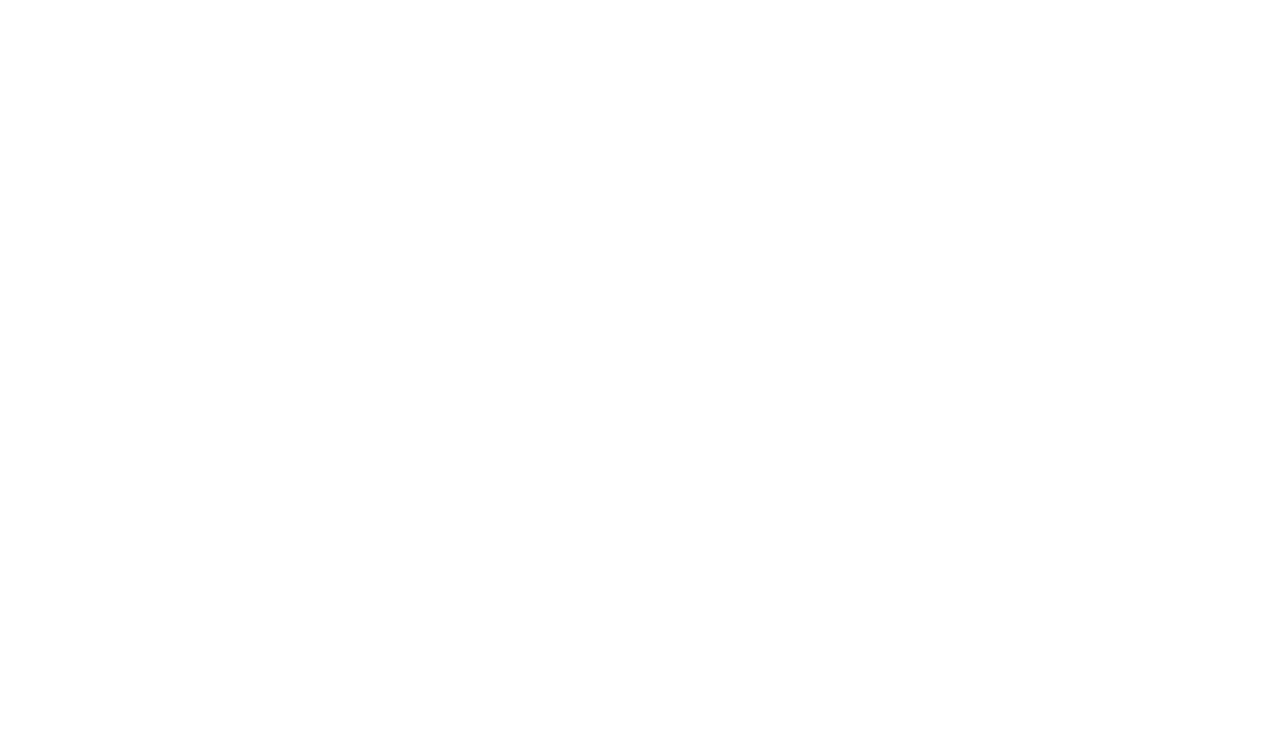
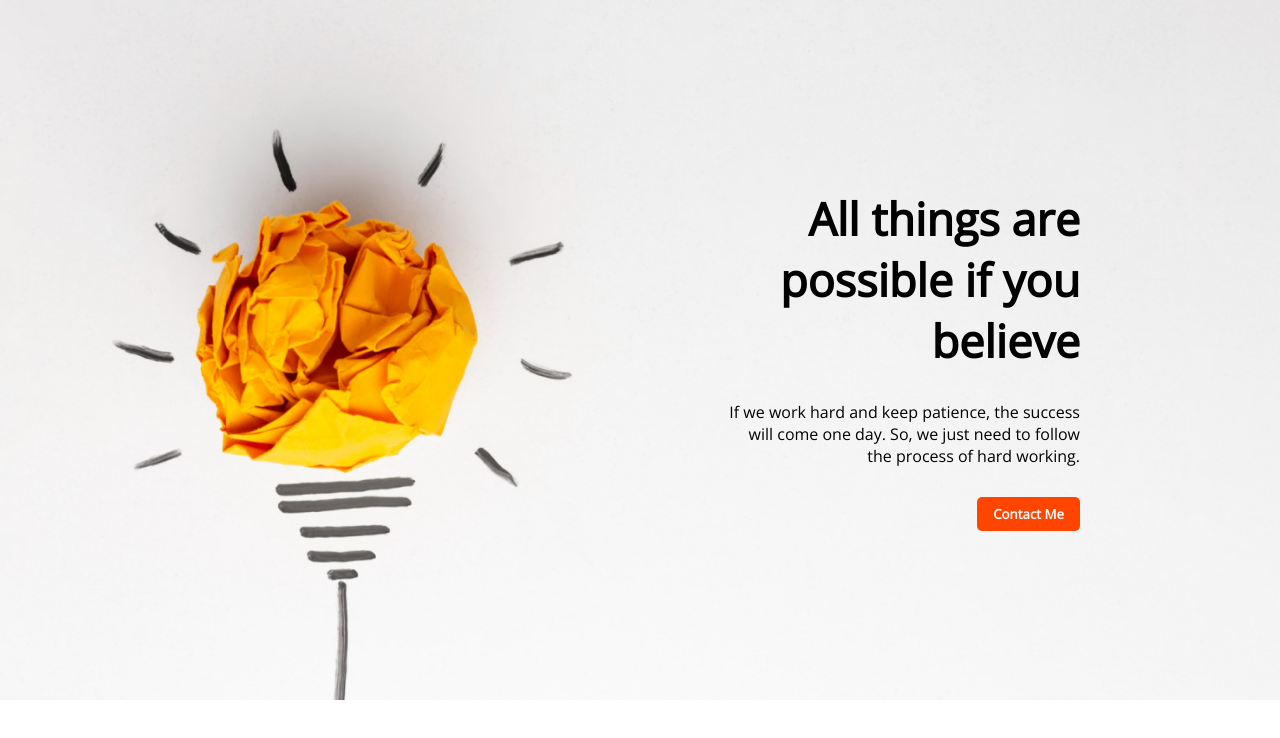
Before and after one commit to Najmul890/new-year-new-me, a plain HTML site: page index.html in a window 1280 px wide. Drawn offline with nearby package versions, Linux system fonts and the light colour scheme.

Commit message:
header section design done

```diff
--- a/index.html
+++ b/index.html
@@ -5,8 +5,22 @@
     <meta http-equiv="X-UA-Compatible" content="IE=edge">
     <meta name="viewport" content="width=device-width, initial-scale=1.0">
     <title>New Year New Me</title>
+    <!-- google font -->
+    <link rel="preconnect" href="https://fonts.googleapis.com"><link rel="preconnect" href="https://fonts.gstatic.com" crossorigin><link href="https://fonts.googleapis.com/css2?family=Open+Sans:ital@0;1&display=swap" rel="stylesheet">
+
+    <!-- css style -->
+    <link rel="stylesheet" href="style.css">
 </head>
 <body>
-
+    <!-- header section -->
+    <div class="header">
+        <div class="header-right">
+            <h2>All things are possible if you believe</h2>
+            <p>If we work hard and keep patience, the success will come one day. So, we just need to follow the process of hard working.</p>
+            <button>Contact Me</button>
+        </div>
+    </div>
+    <div class="main"></div>
+    <div class="footer"></div>
 </body>
 </html>
--- /dev/null
+++ b/style.css
@@ -0,0 +1,33 @@
+* {
+    margin: 0;
+    font-family: 'Open Sans', sans-serif;
+}
+
+/* style of header section */
+.header{
+    padding: 100px 200px;
+    height: 500px;
+    background-image: url('./images/banner/banner1.png');
+    background-repeat: no-repeat;
+    background-size: cover;
+}
+.header-right{
+    float: right;
+    width: 40%;
+    text-align: right;
+    margin-top: 10%;
+}
+.header-right h2{
+    font-size: 45px;
+    margin-bottom: 30px;
+}
+.header-right button{
+    padding: 8px 16px;
+    border:none;
+    cursor: pointer;
+    margin-top: 30px;
+    background-color: orangered;
+    color: #fff;
+    font-weight: bold;
+    border-radius: 5px;
+}
```
